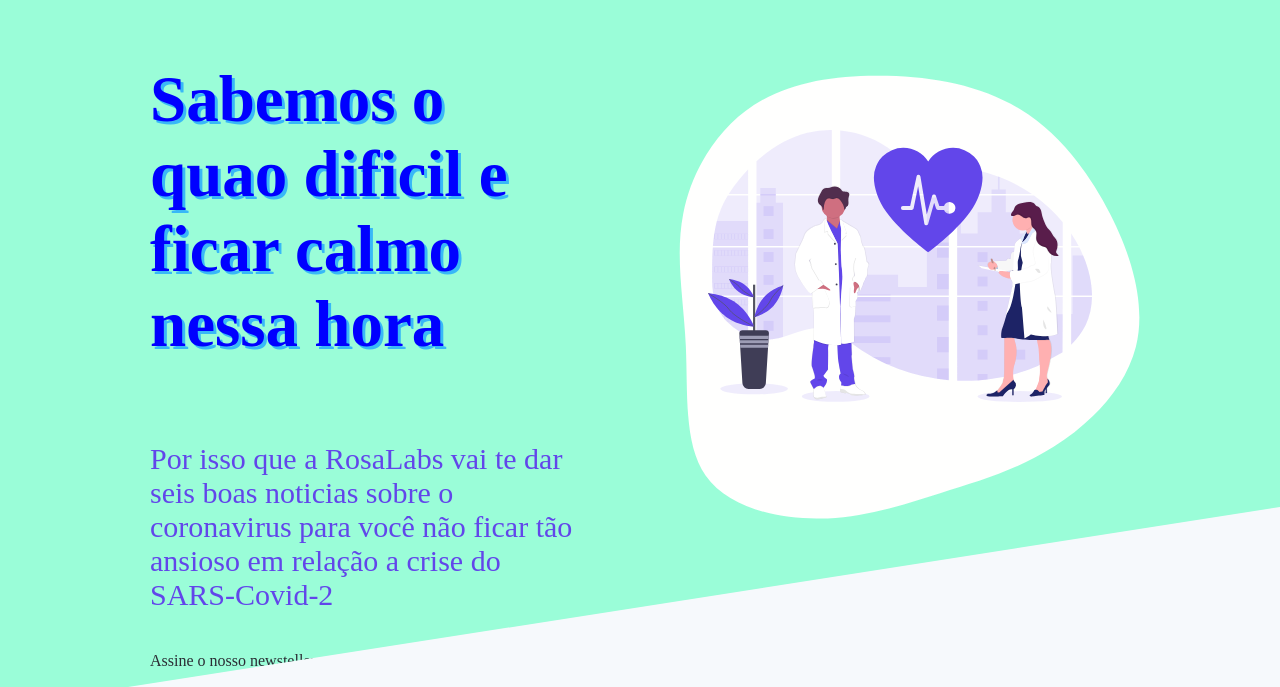
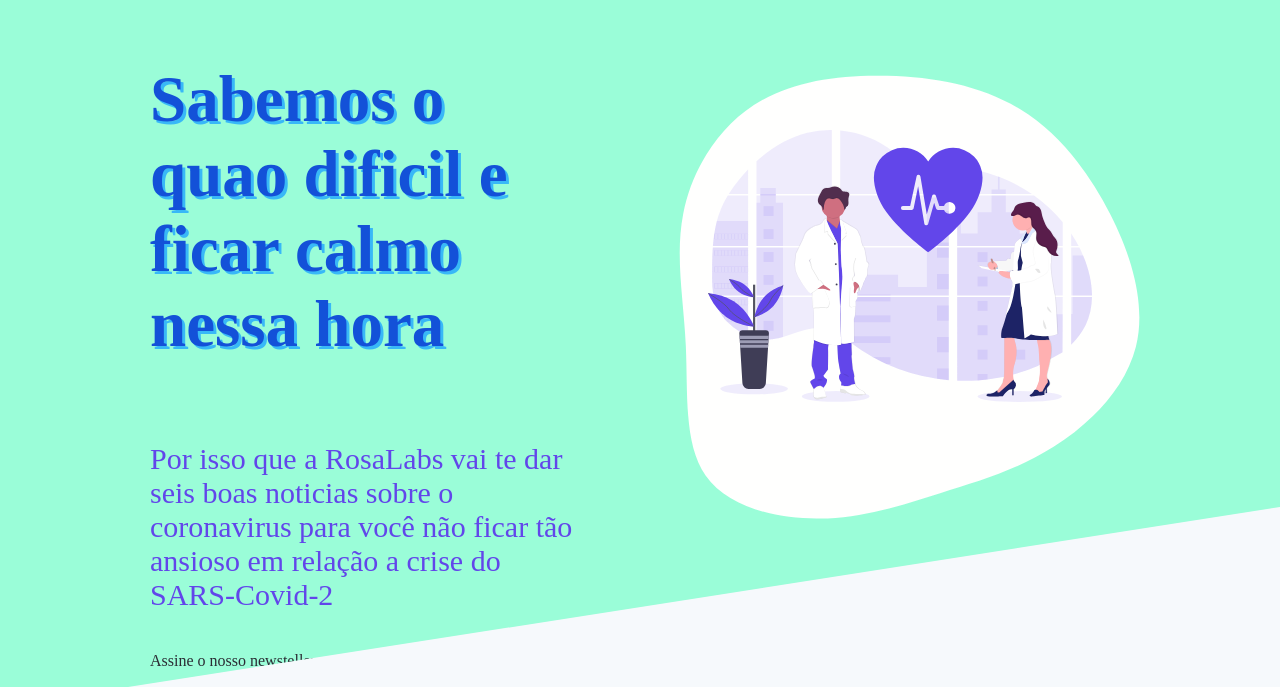
Before and after one commit to luccacastro/corona-news, a plain HTML site: page index.html in a window 1280 px wide. Shown: the part 93-780 px from the top of the page. Drawn offline with Linux system fonts and the light colour scheme; a web font is replaced by a local one.

```diff
--- a/styles.css
+++ b/styles.css
@@ -64,7 +64,7 @@ body {
     font-family: 'Muli';
     font-size: 65px;
     font-weight: 800;
-    color: blue;
+    color: #1351d8;
     text-shadow: 3px 3px 0px #38B8F7
 }
 
```
